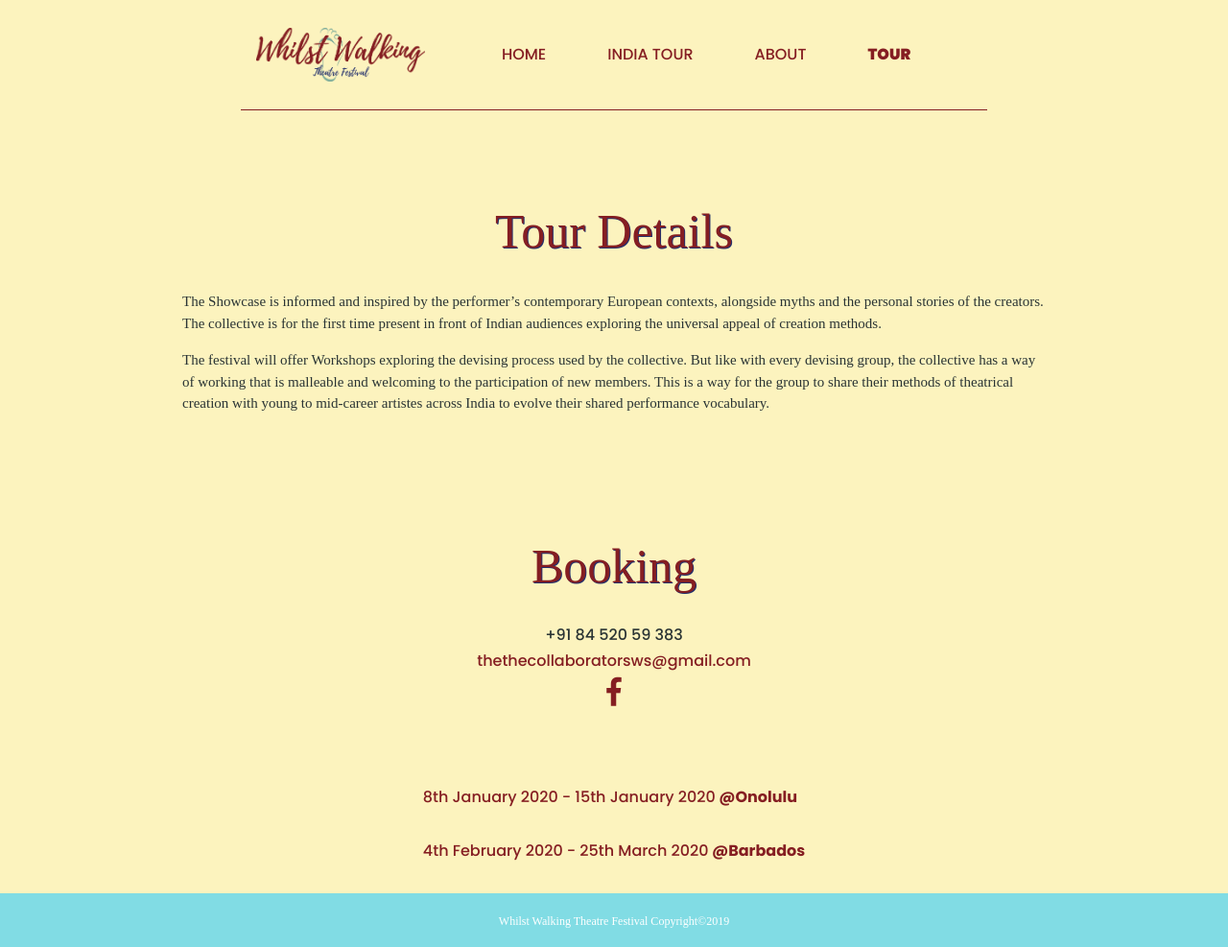
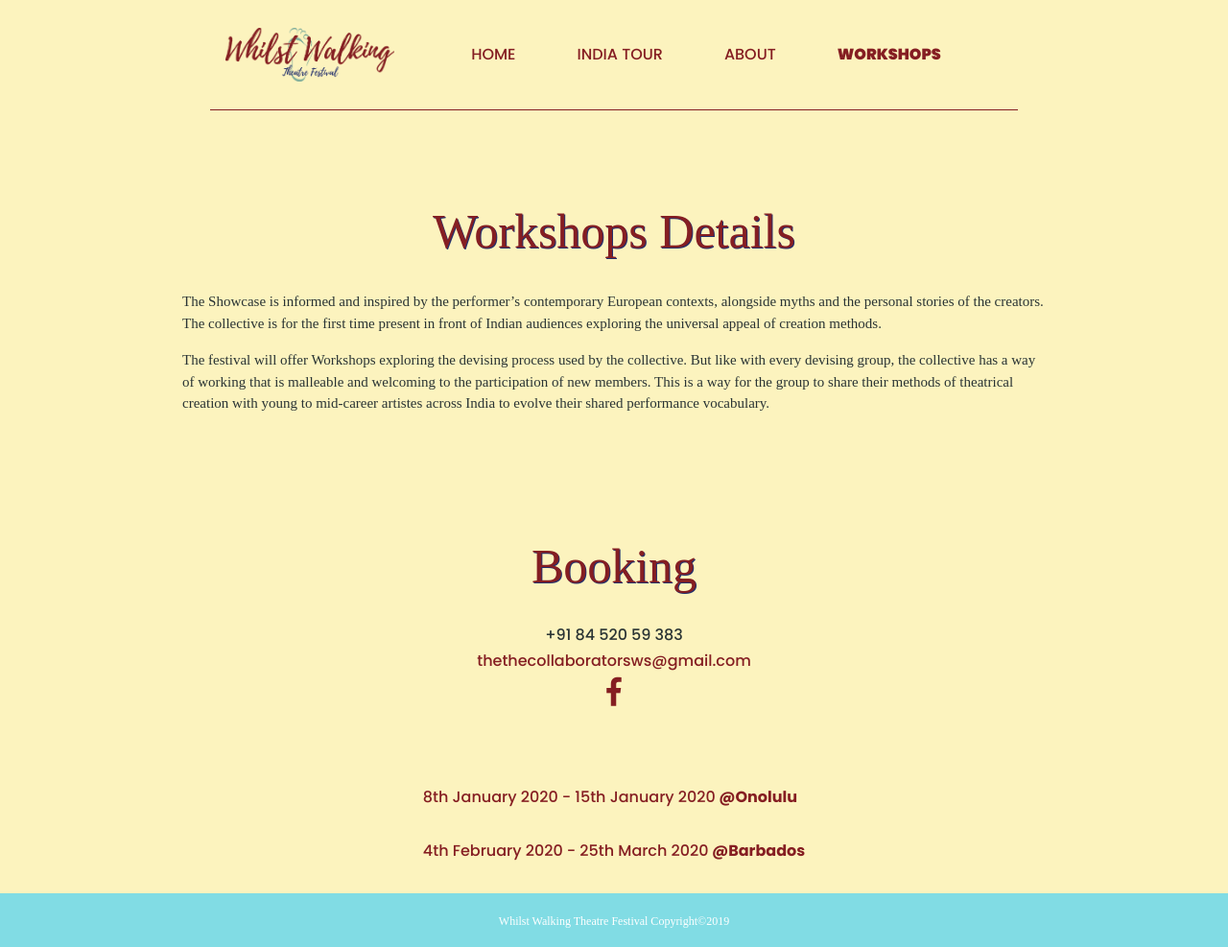
Before and after one commit to matteocarpi/wwtf, a Jekyll site: the page built from workshops.md, in a window 1280 px wide. Shown: the whole page at 96% size. Built offline with Jekyll 4.4.1, drawn with Linux system fonts in a browser that asks for light colours; nearby versions of some CDN libraries.

Commit message:
feat: tour is now workshops

```diff
--- a/_data/navigation.yml
+++ b/_data/navigation.yml
@@ -4,5 +4,5 @@
   link: /india-tour
 - name: About
   link: /about
-- name: Tour
-  link: /tour
+- name: Workshops
+  link: /workshops
--- a/tour.md
+++ b/workshops.md
@@ -1,8 +1,8 @@
 ---
-layout: tour
+layout: workshops
 title: Tour Details
-permalink: "/tour"
-page_title: Tour Details
+permalink: "/workshops"
+page_title: Workshops Details
 about_the_tour: "The Showcase is informed and inspired by the performer’s contemporary
   European contexts, alongside myths and the personal stories of the creators. The
   collective is for the first time present in front of Indian audiences exploring
```
Also changed, not shown: _layouts/workshops.html (renamed from _layouts/tour.html).
